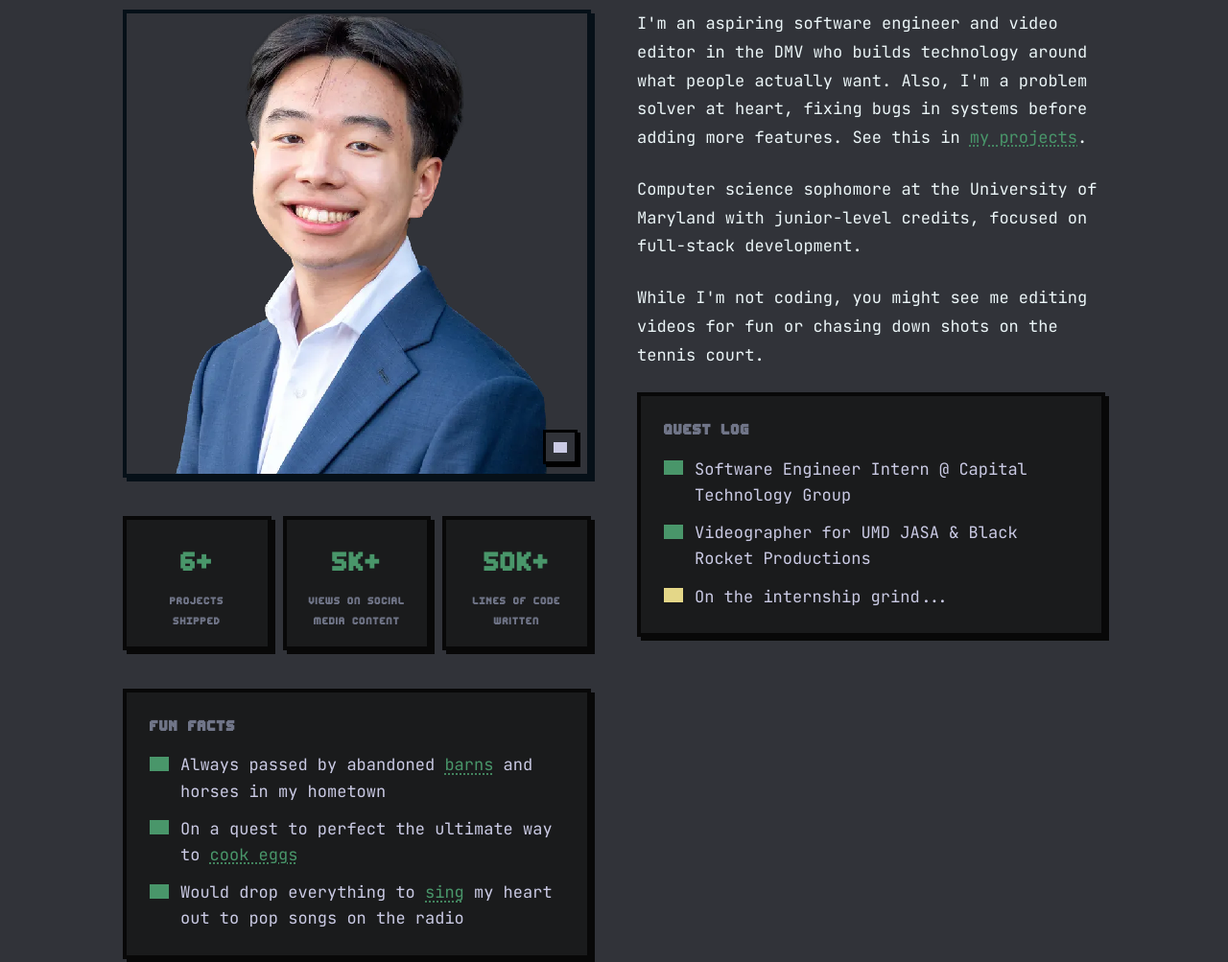
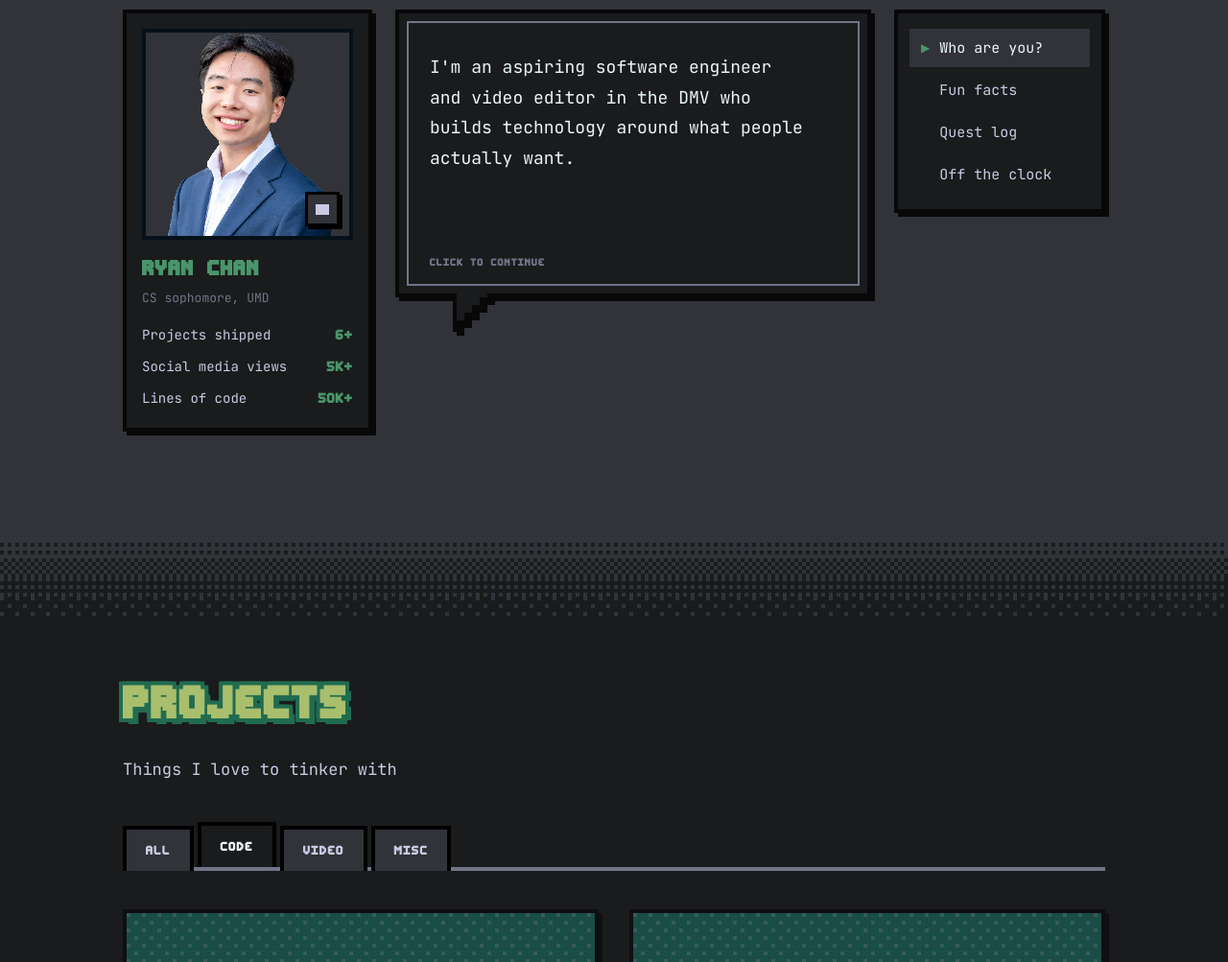
Before and after one commit to rychan404/RyanChan, an Astro site: page / in a window 1280 px wide. Shown: the part 960-1963 px from the top of the page at 96% size. Built offline with nearby package versions, Linux system fonts and the light colour scheme; Astro itself is replaced by a stand-in of ours; grey boxes are pictures that could not be loaded.

Commit message:
feat: turn the about section into a character sheet and speech bubble

```diff
--- a/src/sections/About.tsx
+++ b/src/sections/About.tsx
@@ -1,4 +1,4 @@
-import { CSSProperties, memo, useEffect, useRef, useState } from 'react';
+import { memo, type MouseEvent as ReactMouseEvent, type ReactNode, useEffect, useRef, useState } from 'react';
 import { FACTS, type FactId } from '../content/facts';
 import { useSpriteSheet } from '../hooks/useSpriteSheet';
 import { DitherFade } from '../layout/DitherFade';
@@ -6,18 +6,10 @@ import { PixelIcon } from '../components/PixelIcon';
 import { FactPopover } from '../components/FactPopover';
 
 const STATS = [
-  { value: '6+', label: <>Projects<br />SHIPPED</>, padding: '16px 8px' },
-  { value: '5K+', label: 'Views on social media content', padding: '16px 12px' },
-  { value: '50K+', label: 'LINES of Code written', padding: '16px 12px' },
+  { value: '6+', label: 'Projects shipped' },
+  { value: '5K+', label: 'Social media views' },
+  { value: '50K+', label: 'Lines of code' },
 ];
-
-const BIO = {
-  fontSize: 'var(--fs-17)',
-  lineHeight: '1.75',
-  color: 'var(--color-text)',
-  margin: 0,
-  textWrap: 'pretty',
-} as CSSProperties;
 
 const QUEST_LOG = [
   { text: 'Software Engineer Intern @ Capital Technology Group', icon: 'ui/check-box-solid', color: 'var(--color-primary)' },
@@ -25,16 +17,49 @@ const QUEST_LOG = [
   { text: 'On the internship grind...', icon: 'ui/clock-solid', color: 'var(--color-warning)' },
 ];
 
+type Topic = 'bio' | 'facts' | 'quests' | 'off';
+
+const TOPICS: { id: Topic; label: string }[] = [
+  { id: 'bio', label: 'Who are you?' },
+  { id: 'facts', label: 'Fun facts' },
+  { id: 'quests', label: 'Quest log' },
+  { id: 'off', label: 'Off the clock' },
+];
+
+const BIO: ReactNode[] = [
+  "I'm an aspiring software engineer and video editor in the DMV who builds technology around what people actually want.",
+  <>
+    Also, I'm a problem solver at heart, fixing bugs in systems before adding more features. See this in{' '}
+    <a href="#projects" className="rc-fact-term">my projects</a>.
+  </>,
+  'Computer science sophomore at the University of Maryland with junior-level credits, focused on full-stack development.',
+];
+
+const OFF: ReactNode[] = [
+  "While I'm not coding, you might see me editing videos for fun or chasing down shots on the tennis court.",
+];
+
+function Line({ icon, color, children }: { icon: string; color: string; children: ReactNode }) {
+  return (
+    <span className="rc-bubble-line">
+      <PixelIcon name={icon} size={20} color={color} style={{ marginTop: '4px', flexShrink: 0 }} />
+      <span>{children}</span>
+    </span>
+  );
+}
+
 function AboutImpl() {
   const { panelRef, spriteRef, playing, toggle } = useSpriteSheet();
 
+  const [topic, setTopic] = useState<Topic>('bio');
+  const [page, setPage] = useState(0);
   const [openFact, setOpenFact] = useState<FactId | null>(null);
-  const factsRef = useRef<HTMLDivElement>(null);
+  const bubbleRef = useRef<HTMLDivElement>(null);
 
   useEffect(() => {
     if (!openFact) return;
     const onDown = (e: MouseEvent) => {
-      if (!factsRef.current?.contains(e.target as Node)) setOpenFact(null);
+      if (!bubbleRef.current?.contains(e.target as Node)) setOpenFact(null);
     };
     const onKey = (e: KeyboardEvent) => {
       if (e.key === 'Escape') setOpenFact(null);
@@ -46,6 +71,39 @@ function AboutImpl() {
       document.removeEventListener('keydown', onKey);
     };
   }, [openFact]);
+
+  const pages: ReactNode[] =
+    topic === 'bio' ? BIO
+    : topic === 'off' ? OFF
+    : topic === 'quests' ? QUEST_LOG.map((q) => <Line key={q.text} icon={q.icon} color={q.color}>{q.text}</Line>)
+    : FACTS.map((fact) => (
+      <Line key={fact.id} icon={fact.icon} color="var(--color-primary)">
+        <FactPopover
+          fact={fact}
+          open={openFact === fact.id}
+          onToggle={() => setOpenFact(openFact === fact.id ? null : fact.id)}
+          onClose={() => setOpenFact(null)}
+        />
+      </Line>
+    ));
+
+  const advance = () => {
+    setOpenFact(null);
+    setPage((p) => (p + 1) % pages.length);
+  };
+
+  // A click anywhere on the bubble turns the page, except on the links and
+  // fact terms inside it, which do their own thing.
+  const onBubbleClick = (e: ReactMouseEvent) => {
+    if ((e.target as Element).closest('a,button,[role="button"]')) return;
+    advance();
+  };
+
+  const pick = (id: Topic) => {
+    setOpenFact(null);
+    setTopic(id);
+    setPage(0);
+  };
 
   return (
     <section
@@ -64,17 +122,9 @@ function AboutImpl() {
           About
         </h2>
 
-        <div
-          className="rc-grid-about"
-          style={{
-            display: 'grid',
-            marginTop: '44px',
-            alignItems: 'start',
-          } as CSSProperties}
-        >
-          {/* Left column */}
-          <div className="rc-about-col">
-            {/* Sprite panel */}
+        <div className="rc-about">
+          {/* Character sheet: portrait, name and stats */}
+          <aside className="rc-about-sheet">
             <div ref={panelRef} className="rc-photo-frame">
               <div
                 ref={spriteRef}
@@ -122,99 +172,53 @@ function AboutImpl() {
               </button>
             </div>
 
-            {/* Stats grid */}
-            <div className="rc-stats" style={{ display: 'grid', gridTemplateColumns: 'repeat(auto-fit,minmax(96px,1fr))' }}>
-              {STATS.map((stat, idx) => (
-                <div key={idx} className="rc-stat" style={{ '--stat-pad': stat.padding } as CSSProperties}>
-                  <div className="rc-stat-value">{stat.value}</div>
-                  <div className="rc-stat-label">{stat.label}</div>
+            <div className="rc-about-id">
+              <h3 className="rc-about-name">Ryan Chan</h3>
+              <p className="rc-about-sub">CS sophomore, UMD</p>
+            </div>
+
+            <dl className="rc-about-stats">
+              {STATS.map((stat) => (
+                <div key={stat.label} className="rc-about-stat">
+                  <dt>{stat.label}</dt>
+                  <dd>{stat.value}</dd>
                 </div>
               ))}
-            </div>
+            </dl>
+          </aside>
 
-            {/* Fun facts panel */}
-            <div
-              ref={factsRef}
-              className="rc-panel rc-about-facts"
-            >
-              <h3 className="rc-panel-heading">
-                FUN FACTS
-              </h3>
-              <div className="rc-panel-lines">
-                {FACTS.map((fact) => (
-                  <div key={fact.id} className="rc-panel-line">
-                    <PixelIcon
-                      name={fact.icon}
-                      size={20}
-                      color="var(--color-primary)"
-                      style={{ marginTop: '2px', flexShrink: 0 }}
-                    />
-                    <p>
-                      <FactPopover
-                        fact={fact}
-                        open={openFact === fact.id}
-                        onToggle={() => setOpenFact(openFact === fact.id ? null : fact.id)}
-                        onClose={() => setOpenFact(null)}
-                      />
-                    </p>
-                  </div>
-                ))}
-              </div>
-            </div>
+          {/* Speech bubble: one line of the current topic at a time */}
+          <div ref={bubbleRef} className="rc-bubble" onClick={onBubbleClick}>
+            <p className="rc-bubble-text" aria-live="polite">
+              {pages[page % pages.length]}
+            </p>
+            {pages.length > 1 && (
+              <>
+                <span className="rc-bubble-hint" aria-hidden="true">
+                  <span className="rc-desktop-only">CLICK</span>
+                  <span className="rc-mobile-only">TAP</span> TO CONTINUE
+                </span>
+                <button type="button" className="rc-bubble-next" aria-label="Next line" onClick={advance}>
+                  <PixelIcon name="ui/chevron-down-solid" size={18} />
+                </button>
+              </>
+            )}
+            <span className="rc-bubble-tail" aria-hidden="true" />
           </div>
 
-          {/* Right column */}
-          <div className="rc-about-col rc-about-bio">
-            {/* Bio paragraphs, at body size */}
-            <p style={BIO}>
-              I'm an aspiring software engineer and video editor in the DMV who builds technology around what
-              people actually want. Also, I'm a problem solver at heart, fixing bugs in systems before adding
-              more features. See this in{' '}
-              <a
-                href="#projects"
-                className="rc-fact-term"
-                style={{
-                  color: 'var(--color-accent-text)',
-                  textDecoration: 'underline dotted',
-                  textUnderlineOffset: '3px',
-                  cursor: 'pointer',
-                }}
+          {/* Topic menu */}
+          <div className="rc-about-menu" role="group" aria-label="Ask Ryan">
+            {TOPICS.map((t) => (
+              <button
+                key={t.id}
+                type="button"
+                className="rc-about-opt"
+                aria-pressed={topic === t.id}
+                onClick={() => pick(t.id)}
               >
-                my projects
-              </a>
-              .
-            </p>
-
-            <p style={BIO}>
-              Computer science sophomore at the University of Maryland with junior-level credits, focused on
-              full-stack development.
-            </p>
-
-            <p style={BIO}>
-              While I'm not coding, you might see me editing videos for fun or chasing down shots on the tennis court.
-            </p>
-
-            {/* Quest log panel */}
-            <div className="rc-panel rc-about-quest">
-              <h3 className="rc-panel-heading">
-                QUEST LOG
-              </h3>
-              <div className="rc-panel-lines">
-                {QUEST_LOG.map((entry, idx) => (
-                  <div key={idx} className="rc-panel-line">
-                    <PixelIcon
-                      name={entry.icon}
-                      size={20}
-                      color={entry.color}
-                      style={{ marginTop: '2px', flexShrink: 0 }}
-                    />
-                    <p>
-                      {entry.text}
-                    </p>
-                  </div>
-                ))}
-              </div>
-            </div>
+                {t.label}
+              </button>
+            ))}
           </div>
         </div>
       </div>
--- a/src/styles/patterns.css
+++ b/src/styles/patterns.css
@@ -5,23 +5,37 @@
 .rc-section-title{font-size:var(--fs-section-title);color:var(--color-heading)}
 .rc-section-lede{font-size:var(--fs-17);line-height:1.7;max-width:62ch;color:var(--color-text-muted);margin:20px 0 0}
 
-/* About — FUN FACTS / QUEST LOG panels */
-.rc-panel{background:var(--color-bg);border:var(--border-thick) solid var(--edge-on-bg);box-shadow:var(--shadow-card) var(--edge-on-bg);padding:24px}
-.rc-panel-heading{font-family:var(--font-display);font-size:var(--fs-18);letter-spacing:.05em;color:var(--color-text-dim);margin:0 0 16px 0}
-.rc-panel-lines{display:flex;flex-direction:column;gap:12px}
-.rc-panel-line{display:flex;gap:12px;align-items:flex-start}
-.rc-panel-line > p{margin:0;font-size:var(--fs-17);line-height:1.6;color:var(--color-text-muted)}
-.rc-about-bio{display:flex;flex-direction:column;gap:24px}
-
-/* About — stat cards. Padding varies per card, so each card sets --stat-pad inline. */
-.rc-stats{gap:12px;margin-bottom:40px}
-.rc-stat{padding:var(--stat-pad);background:var(--color-bg);border:var(--border-thick) solid var(--edge-on-bg);box-shadow:var(--shadow-card) var(--edge-on-bg);text-align:center}
-.rc-stat-value{font-family:var(--font-display);font-size:var(--fs-34);color:var(--color-primary)}
-.rc-stat-label{font-family:var(--font-display);font-size:var(--fs-13);letter-spacing:.04em;color:var(--color-text-dim);margin-top:4px}
-
-/* About — photo frame and its play/pause button */
-.rc-photo-frame{position:relative;aspect-ratio:1 / 1;margin-bottom:40px;background:var(--color-surface);border:var(--border-thick) solid var(--edge-on-bg-alt);box-shadow:var(--shadow-card) var(--edge-on-bg-alt)}
+/* About — a character sheet, a speech bubble that shows one line of the picked
+   topic at a time, and the topic menu beside it. The three share one frame. */
+.rc-about{display:grid;grid-template-columns:minmax(200px,260px) minmax(0,1fr) minmax(180px,220px);gap:24px;align-items:start;margin-top:44px}
+.rc-about-sheet,.rc-bubble,.rc-about-menu{background:var(--color-bg);border:var(--border-thick) solid var(--edge-on-bg);box-shadow:var(--shadow-card) var(--edge-on-bg)}
+.rc-about-sheet{display:grid;gap:14px;padding:16px}
+.rc-photo-frame{position:relative;aspect-ratio:1 / 1;background:var(--color-surface);border:var(--border-thick) solid var(--edge-on-bg-alt)}
 .rc-photo-toggle{position:absolute;bottom:10px;right:10px;z-index:2;display:flex;align-items:center;justify-content:center;background:var(--color-surface);border:var(--border-mid) solid var(--color-border);box-shadow:var(--shadow-control) var(--color-border);padding:8px;cursor:pointer}
+.rc-about-name{font-size:var(--fs-26);color:var(--color-primary)}
+.rc-about-sub{margin:4px 0 0;font-size:var(--fs-13);color:var(--color-text-dim)}
+.rc-about-stats{margin:0;display:flex;flex-direction:column;gap:4px}
+.rc-about-stat{display:flex;justify-content:space-between;align-items:baseline;gap:12px}
+.rc-about-stat dt{font-size:var(--fs-14);color:var(--color-text-muted)}
+.rc-about-stat dd{margin:0;font-family:var(--font-display);font-size:var(--fs-18);color:var(--color-primary)}
+.rc-bubble{position:relative;min-height:300px;padding:40px 32px 56px;outline:var(--border-thin) solid var(--color-border-light);outline-offset:-14px;cursor:pointer}
+.rc-bubble-text{margin:0;font-size:var(--fs-18);line-height:1.75;color:var(--color-text);text-wrap:pretty}
+.rc-bubble-text a{color:var(--color-accent-text);text-decoration:underline dotted;text-underline-offset:3px}
+.rc-bubble-line{display:flex;gap:12px;align-items:flex-start}
+.rc-bubble-hint{position:absolute;left:32px;bottom:22px;font-family:var(--font-display);font-size:var(--fs-13);letter-spacing:.04em;color:var(--color-text-dim)}
+.rc-bubble-next{position:absolute;right:18px;bottom:12px;display:flex;padding:8px;background:none;border:none;color:var(--color-primary);cursor:pointer;animation:pxrecdotblink 1s infinite}
+/* The tail: a stepped pixel triangle hanging off the bottom-left. The edge layer takes
+   the bubble border colour; the fill layer covers the border where the two join. */
+.rc-bubble-tail{position:absolute;left:56px;top:100%;width:40px;height:40px;filter:drop-shadow(var(--lift-card) var(--lift-card) 0 var(--edge-on-bg));pointer-events:none}
+.rc-bubble-tail::before,.rc-bubble-tail::after{content:'';position:absolute;inset:0}
+.rc-bubble-tail::before{background:var(--edge-on-bg);clip-path:polygon(0 0,40px 0,40px 8px,32px 8px,32px 16px,24px 16px,24px 24px,16px 24px,16px 32px,8px 32px,8px 40px,0 40px)}
+.rc-bubble-tail::after{background:var(--color-bg);clip-path:polygon(4px 0,36px 0,36px 4px,28px 4px,28px 12px,20px 12px,20px 20px,12px 20px,12px 28px,4px 28px)}
+.rc-about-menu{display:flex;flex-direction:column;gap:4px;padding:16px 12px}
+.rc-about-opt{display:flex;gap:10px;align-items:center;padding:10px 12px;background:none;border:none;font-family:var(--font-body);font-size:var(--fs-15);color:var(--color-text-muted);text-align:left;cursor:pointer}
+.rc-about-opt::before{content:'▶';font-size:var(--fs-12);color:transparent}
+.rc-about-opt[aria-pressed=true]{background:var(--color-surface);color:var(--color-text)}
+.rc-about-opt[aria-pressed=true]::before{color:var(--color-primary)}
+.rc-about-opt:focus-visible,.rc-bubble-next:focus-visible{outline:var(--border-thin) solid var(--color-primary)}
 
 /* Scenes — the off-screen pause, set by useScenePause.
    animation-play-state is not inherited, so the descendant selector is not
@@ -55,7 +69,7 @@
 .rc-main{display:flex;flex-direction:column}
 .rc-section{padding:0 0 112px}
 .rc-section-inner{padding:56px var(--section-pad-x) 0}
-.rc-grid-about,.rc-grid-contact{gap:48px}
+.rc-grid-contact{gap:48px}
 .px-hero{padding:96px 56px 120px;aspect-ratio:16/9;min-height:600px}
 .px-hero-content{transform:translateY(-110px)}
 .rc-hero-cta{color:var(--color-text-muted);transition:color .1s var(--ease-pixel)}
@@ -64,7 +78,6 @@
 .rc-section-title{text-shadow:-4px -4px 0 var(--color-heading-shadow),4px -4px 0 var(--color-heading-shadow),-4px 4px 0 var(--color-heading-shadow),4px 4px 0 var(--color-heading-shadow),-4px 0 0 var(--color-heading-shadow),4px 0 0 var(--color-heading-shadow),0 -4px 0 var(--color-heading-shadow),0 4px 0 var(--color-heading-shadow),6px 6px 0 var(--color-heading-shadow)}
 .rc-detail-title{text-shadow:-3px -3px 0 var(--color-heading-shadow),3px -3px 0 var(--color-heading-shadow),-3px 3px 0 var(--color-heading-shadow),3px 3px 0 var(--color-heading-shadow),-3px 0 0 var(--color-heading-shadow),3px 0 0 var(--color-heading-shadow),0 -3px 0 var(--color-heading-shadow),0 3px 0 var(--color-heading-shadow),5px 5px 0 var(--color-heading-shadow)}
 .rc-grid-projects{grid-template-columns:repeat(auto-fill,minmax(360px,1fr))}
-.rc-grid-about{grid-template-columns:repeat(auto-fit,minmax(320px,1fr))}
 .rc-grid-contact{grid-template-columns:minmax(320px,640px) minmax(320px,640px)}
 .rc-contact-scene{height:100%}
 .rc-footer-bar{padding:24px 56px 120px}
@@ -107,27 +120,33 @@
   .rc-slot-label{font-size:var(--fs-11);letter-spacing:0}
   .rc-section{padding:0 0 64px}
   .rc-section-inner{padding:40px var(--section-pad-x) 0}
-  .rc-grid-about,.rc-grid-contact{gap:24px}
+  .rc-grid-contact{gap:24px}
   /* svh, so the hero doesn't jump as the phone's URL bar hides. */
   .px-hero{padding:48px 20px 56px;min-height:72svh;aspect-ratio:auto}
   .px-hero-content{transform:none}
   /* Pixel fonts read small at their px size; nudge the tiniest labels up. */
-  /* Three cards share a phone's width; tighter padding keeps labels to three lines. */
-  .rc-stats{gap:8px}
-  .rc-stat{padding:14px 4px}
-  .rc-stat-label{font-size:var(--fs-14);line-height:1.2;letter-spacing:.02em}
   .rc-card-status{font-size:var(--fs-13)}
-  .rc-panel-heading{font-size:var(--fs-20)}
-  .rc-photo-frame{width:64%;margin:0 auto}
-  /* Phone: flatten both About columns into one grid so FUN FACTS can sit under the bio. */
-  .rc-about-col{display:contents}
-  .rc-stats{margin-bottom:0}
-  .rc-about-facts{order:1}
-  .rc-about-quest{order:2}
+  /* Phone About: the sheet folds to a portrait-and-name row over a stats row,
+     and the menu drops under the bubble, clear of its tail. */
+  .rc-about{grid-template-columns:1fr;margin-top:32px}
+  .rc-about-sheet{grid-template-columns:96px minmax(0,1fr);gap:12px 14px;padding:12px}
+  .rc-about-id{align-self:center}
+  .rc-photo-toggle{bottom:4px;right:4px;padding:4px}
+  .rc-about-stats{grid-column:1 / -1;display:grid;grid-template-columns:repeat(3,minmax(0,1fr));gap:6px;padding-top:10px;border-top:var(--border-thin) solid var(--color-surface)}
+  .rc-about-stat{flex-direction:column-reverse;align-items:center;gap:2px;text-align:center}
+  .rc-about-stat dt{font-size:var(--fs-12);line-height:1.3}
+  .rc-about-stat dd{font-size:var(--fs-20)}
+  .rc-bubble{min-height:214px;padding:30px 22px 44px;outline-offset:-10px}
+  .rc-bubble-text{font-size:var(--fs-15);line-height:1.7}
+  .rc-bubble-hint{left:22px;bottom:16px;font-size:var(--fs-11)}
+  .rc-bubble-next{right:10px;bottom:6px}
+  .rc-bubble-tail{left:32px}
+  .rc-about-menu{display:grid;grid-template-columns:repeat(2,minmax(0,1fr));padding:8px;margin-top:32px}
+  .rc-about-opt{min-height:44px;gap:6px;padding:8px 6px;font-size:var(--fs-14)}
   .rc-hero-eyebrow{margin:0 0 8px;line-height:1.1}
   .rc-hero-name{text-shadow:-3px -3px 0 var(--color-heading-shadow),3px -3px 0 var(--color-heading-shadow),-3px 3px 0 var(--color-heading-shadow),3px 3px 0 var(--color-heading-shadow),-3px 0 0 var(--color-heading-shadow),3px 0 0 var(--color-heading-shadow),0 -3px 0 var(--color-heading-shadow),0 3px 0 var(--color-heading-shadow),5px 5px 0 var(--color-heading-shadow)}
   .rc-section-title,.rc-detail-title{text-shadow:-2px -2px 0 var(--color-heading-shadow),2px -2px 0 var(--color-heading-shadow),-2px 2px 0 var(--color-heading-shadow),2px 2px 0 var(--color-heading-shadow),-2px 0 0 var(--color-heading-shadow),2px 0 0 var(--color-heading-shadow),0 -2px 0 var(--color-heading-shadow),0 2px 0 var(--color-heading-shadow),3px 3px 0 var(--color-heading-shadow)}
-  .rc-grid-projects,.rc-grid-about,.rc-grid-contact{grid-template-columns:1fr}
+  .rc-grid-projects,.rc-grid-contact{grid-template-columns:1fr}
   /* 100% only resolves in the desktop grid's stretched row. */
   .rc-contact-scene{height:340px}
   .rc-footer-bar{padding:24px 20px 108px}
```
Also changed, not shown: src/sections/About.test.tsx (+71 -36 lines).
